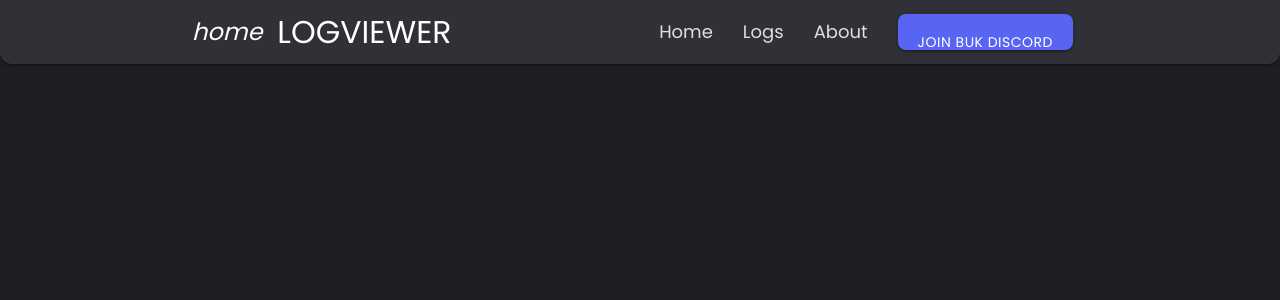
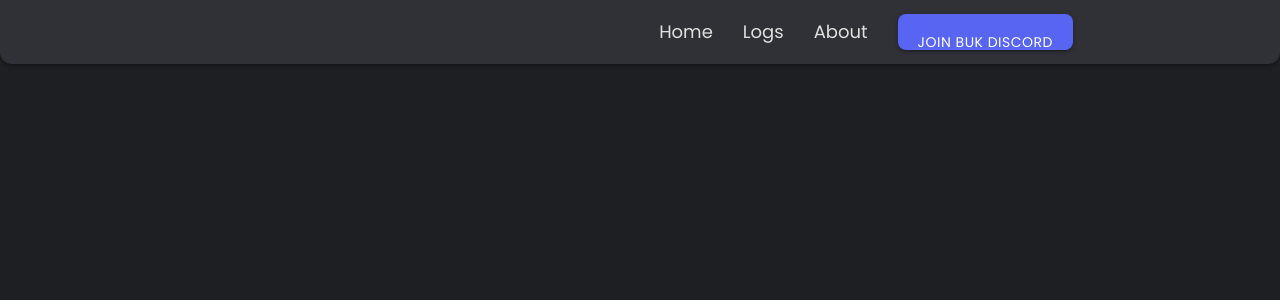
Before and after one commit to stinoooo/BUK-Modmail-Logviewer, a Python web app: template templates/base.html in a window 1280 px wide. Shown: the top 300 px of the page. Run offline with Jinja, Linux system fonts and the light colour scheme; the template is opened without the code that fills it, so the values that code supplies are empty; some libraries are stand-ins or nearby versions.

Commit message:
Update navbar.html

```diff
--- a/templates/navbar.html
+++ b/templates/navbar.html
@@ -2,10 +2,6 @@
 <div class='navbar-fixed'>
     <nav class="darken-2">
         <div class="nav-wrapper container">
-            <!-- Brand logo -->
-            <a id="logo-container" href="/" class="brand-logo">
-                <i class="material-icons" id='dash'>home</i> LOGVIEWER
-            </a>
             <!-- Navigation Links -->
             <ul class="right hide-on-med-and-down">
                 <li><a href="/">Home</a></li>
```
